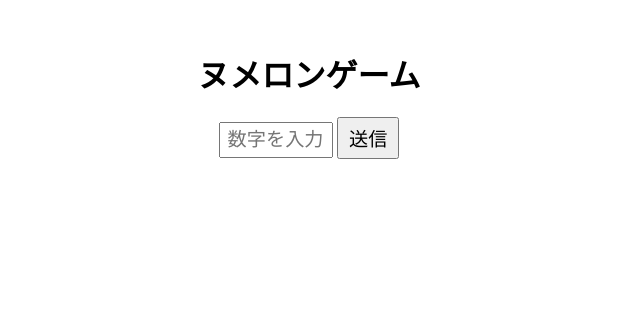
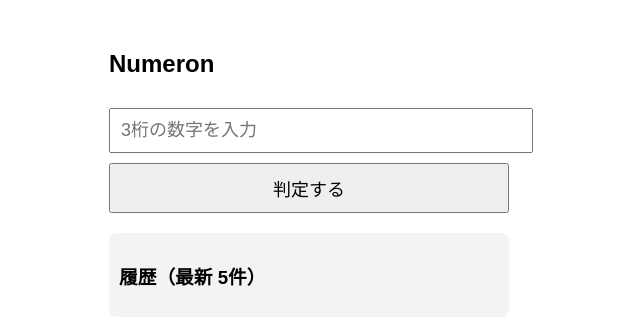
Before and after one commit to hw23a119/numeron, a Flask app: page / in a window 1280 px wide. Shown: the top 326 px of the page, without its empty margins (331-971 px from the left). Run offline with Flask 3, Linux system fonts and the light colour scheme.

Commit message:
add history feature

```diff
--- a/flask-numeron.py
+++ b/flask-numeron.py
@@ -1,30 +1,40 @@
-from flask import Flask, render_template, request, redirect, url_for
+from flask import Flask, render_template, request
 import random
 
 app = Flask(__name__)
 
-# ランダムで答えを作成（0～9の3桁、重複あり）
+# ランダム答え（重複あり）
 answer = [random.randint(0, 9) for _ in range(3)]
 print(f"(デバッグ) 答え: {answer}")
+
+# 履歴を保存するリスト（最大5件）
+history = []   # ← 追加
 
 @app.route("/", methods=["GET", "POST"])
 def index():
     result = ""
+
     if request.method == "POST":
         guess = request.form.get("guess", "")
+
         if len(guess) != 3 or not guess.isdigit():
             result = "⚠️ 3桁の数字を入力してください"
         else:
             guess_digits = [int(n) for n in guess]
             eat = sum(1 for i in range(3) if guess_digits[i] == answer[i])
             bite = sum(1 for i in range(3) if guess_digits[i] in answer) - eat
+
             if eat == 3:
                 result = f"🎉 正解！ 答えは {''.join(map(str, answer))}"
             else:
                 result = f"{eat} EAT, {bite} BITE"
-    return render_template("index.html", result=result)
+
+            # ▼▼ 履歴に追加 ▼▼
+            history.insert(0, {"guess": guess, "eat": eat, "bite": bite})
+            if len(history) > 5:
+                history.pop()
+
+    return render_template("index.html", result=result, history=history)
 
 if __name__ == "__main__":
-    import os
-    port = int(os.environ.get("PORT", 5000))
-    app.run(host="0.0.0.0", port=port)
+    app.run(host="0.0.0.0", port=5001, debug=True)
--- a/templates/index.html
+++ b/templates/index.html
@@ -3,39 +3,74 @@
 
 <head>
     <meta charset="UTF-8">
-    <title>ヌメロンゲーム</title>
+    <title>Numeron</title>
     <style>
         body {
             font-family: Arial, sans-serif;
-            text-align: center;
-            margin-top: 50px;
+            max-width: 400px;
+            margin: 20px auto;
+            padding: 10px;
         }
 
         input {
-            font-size: 1.2em;
-            padding: 5px;
-            width: 100px;
-            text-align: center;
+            font-size: 18px;
+            width: 100%;
+            padding: 10px;
+            margin-top: 10px;
         }
 
         button {
-            font-size: 1.2em;
-            padding: 5px 10px;
+            margin-top: 10px;
+            width: 100%;
+            padding: 10px;
+            font-size: 18px;
         }
 
-        p {
-            font-size: 1.5em;
+        .result {
+            margin-top: 15px;
+            font-size: 20px;
+            font-weight: bold;
+        }
+
+        .history-box {
+            margin-top: 20px;
+            padding: 10px;
+            background: #f3f3f3;
+            border-radius: 8px;
+        }
+
+        .history-item {
+            padding: 5px 0;
+            border-bottom: 1px solid #ccc;
+        }
+
+        .history-item:last-child {
+            border-bottom: none;
         }
     </style>
 </head>
 
 <body>
-    <h1>ヌメロンゲーム</h1>
+
+    <h2>Numeron</h2>
+
     <form method="POST">
-        <input type="text" name="guess" placeholder="数字を入力" maxlength="3">
-        <button type="submit">送信</button>
+        <input type="text" name="guess" placeholder="3桁の数字を入力" maxlength="3">
+        <button type="submit">判定する</button>
     </form>
-    <p>{{ result }}</p>
+
+    <div class="result">{{ result }}</div>
+
+    <!-- ▼ 履歴表示 ▼ -->
+    <div class="history-box">
+        <h3>履歴（最新 5件）</h3>
+        {% for item in history %}
+        <div class="history-item">
+            <strong>{{ item.guess }}</strong> → {{ item.eat }} EAT / {{ item.bite }} BITE
+        </div>
+        {% endfor %}
+    </div>
+
 </body>
 
 </html>
```
